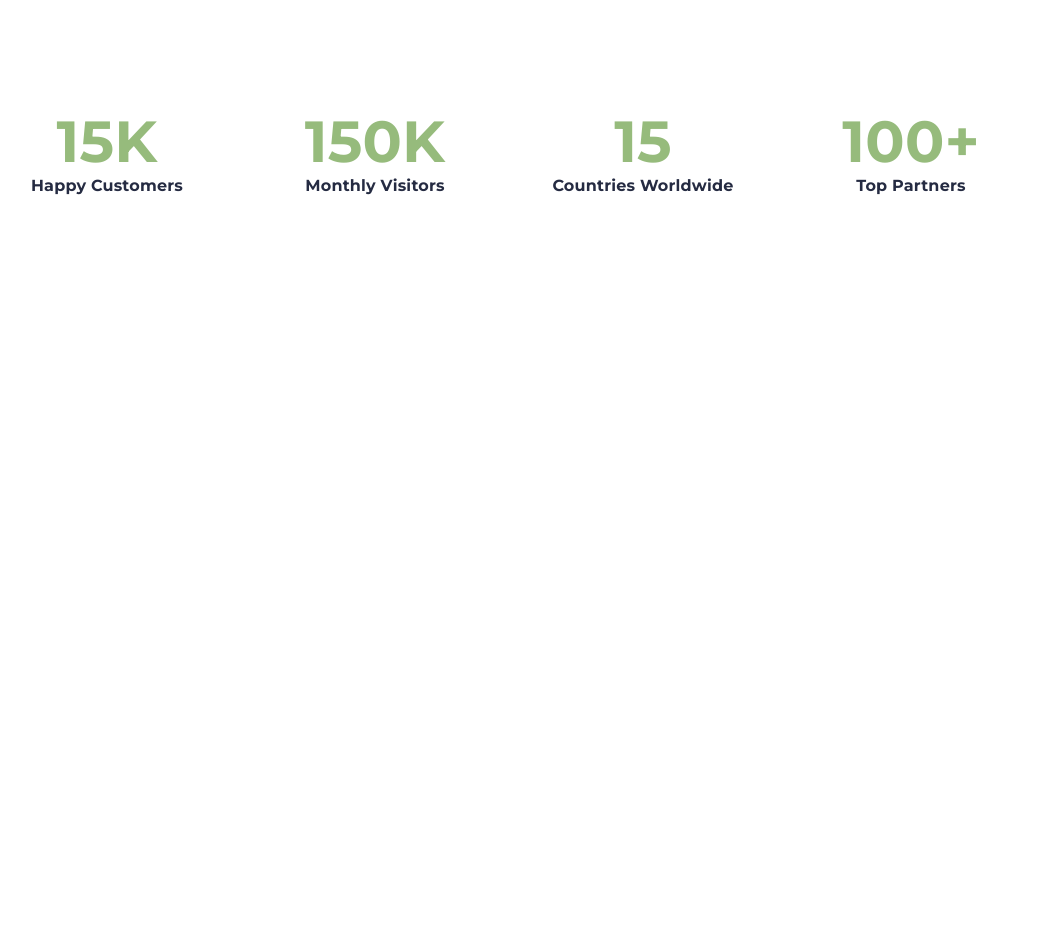
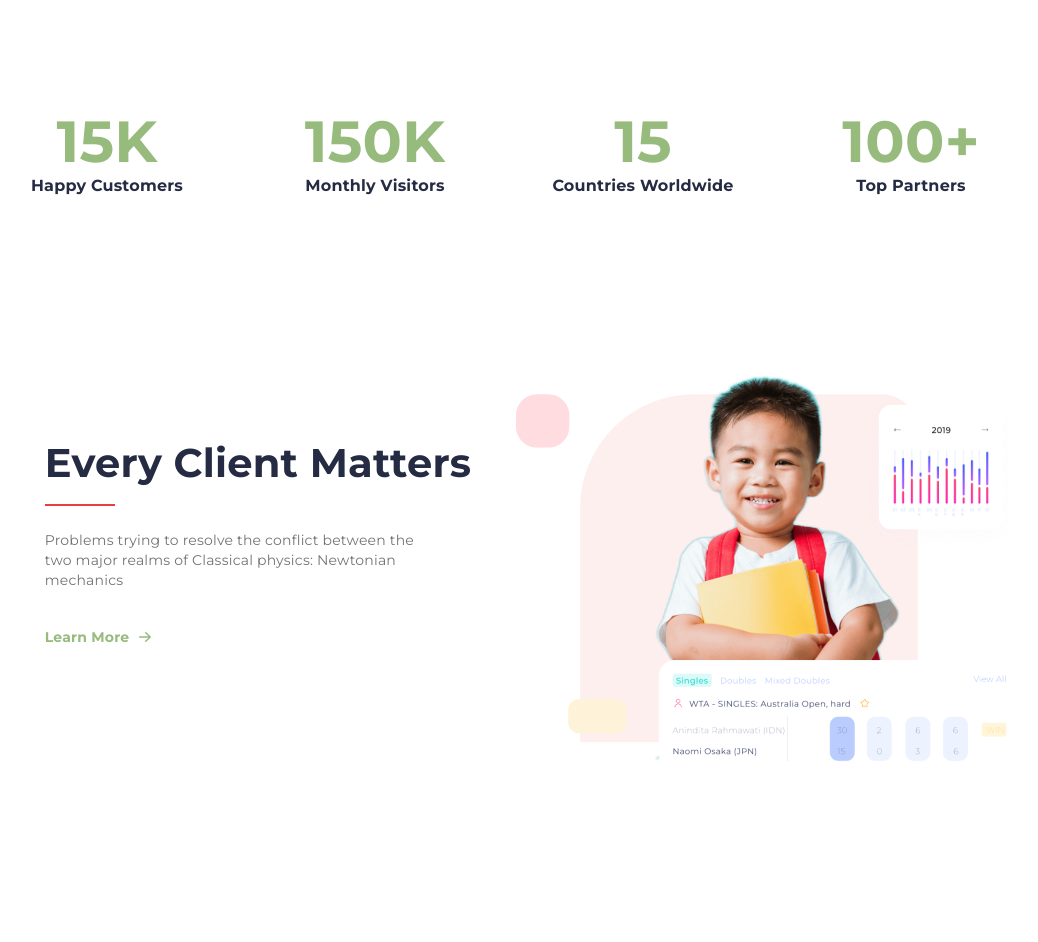
Before and after one commit to anti-fe/online-school, a plain HTML site: page index.html in a window 1280 px wide. Shown: the part 1001-1943 px from the top of the page, without its empty margins (127-1165 px from the left). Before the commit the page ends 1279 px from the top, so only its background shows below. Drawn offline with Linux system fonts and the light colour scheme.

Commit message:
added client section with addaptive

```diff
--- a/index.html
+++ b/index.html
@@ -131,5 +131,21 @@
         </div>
     </section>
     <!-- /STATISTICS -->
+    <!-- CLIENT -->
+    <section class="client cont">
+        <div class="client__main-block">
+            <h2 class="client__title">Every Client Matters</h2>
+            <p class="client__descr">Problems trying to resolve the conflict between
+                the two major realms of Classical physics:
+                Newtonian mechanics </p>
+            <a href="#" class="client__btn-more">Learn More
+                <svg class="client__btn-arrow" width="12" height="10">
+                    <use href="./img/icons.svg#btn-arrow"  />
+                </svg>
+            </a>
+        </div>
+        <img src="./img/client.png" alt="client" class="client__photo-block">
+    </section>
+    <!-- /CLIENT -->
 </body>
 </html>
--- /dev/null
+++ b/styles/scss/_client.scss
@@ -0,0 +1,72 @@
+.client {
+    margin-top: 80px;
+    padding: 80px 15px;
+    display: grid;
+    grid-template-columns: repeat(2, 1fr);
+    justify-items: center;
+    @media (max-width: 620px) {
+        grid-template-columns: repeat(1, 1fr);
+        gap: 30px;
+    }
+    &__title {
+        @include text-h2;
+        color: $c-text;
+        margin-bottom: 42px;
+        position: relative;
+        &::after {
+            content: '';
+            height: 2px;
+            width: 70px;
+            background-color: $c-danger;
+            bottom: -18px;
+            left: 0;
+            position: absolute;
+        }
+    }
+    &__descr {
+        @include text-p;
+        color: $c-second-text;
+        margin-bottom: 35px;
+        max-width: 375px;
+    }
+    &__btn-more {
+        @include flex(center,center,row);
+        @include text-link;
+        color: $c-primary;
+        max-width: fit-content;
+        &:hover svg {
+            transform: translateX(3px);
+            -webkit-transform: translateX(3px);
+            -moz-transform: translateX(3px);
+            -ms-transform: translateX(3px);
+            -o-transform: translateX(3px);
+        }
+    }
+    &__btn-arrow {
+        fill: $c-primary;
+        margin-left: 10px;
+        transition: all .3s ease;
+        -webkit-transition: all .3s ease;
+        -moz-transition: all .3s ease;
+        -ms-transition: all .3s ease;
+        -o-transition: all .3s ease;
+    }
+    &__photo-block {
+        user-select: none;
+        pointer-events: none;
+        transform: translateY(-92px);
+        -webkit-transform: translateY(-92px);
+        -moz-transform: translateY(-92px);
+        -ms-transform: translateY(-92px);
+        -o-transform: translateY(-92px);
+        @media (max-width: 992px) {
+            height: 250px;
+            transform: translateY(0px);
+            -webkit-transform: translateY(0px);
+            -moz-transform: translateY(0px);
+            -ms-transform: translateY(0px);
+            -o-transform: translateY(0px);
+        }
+
+    }
+}
--- a/styles/scss/style.scss
+++ b/styles/scss/style.scss
@@ -3,3 +3,4 @@
 
 @import "header";
 @import "statistics";
+@import "client";
```
Also changed, not shown: styles/css/style.css, 1 other file.
